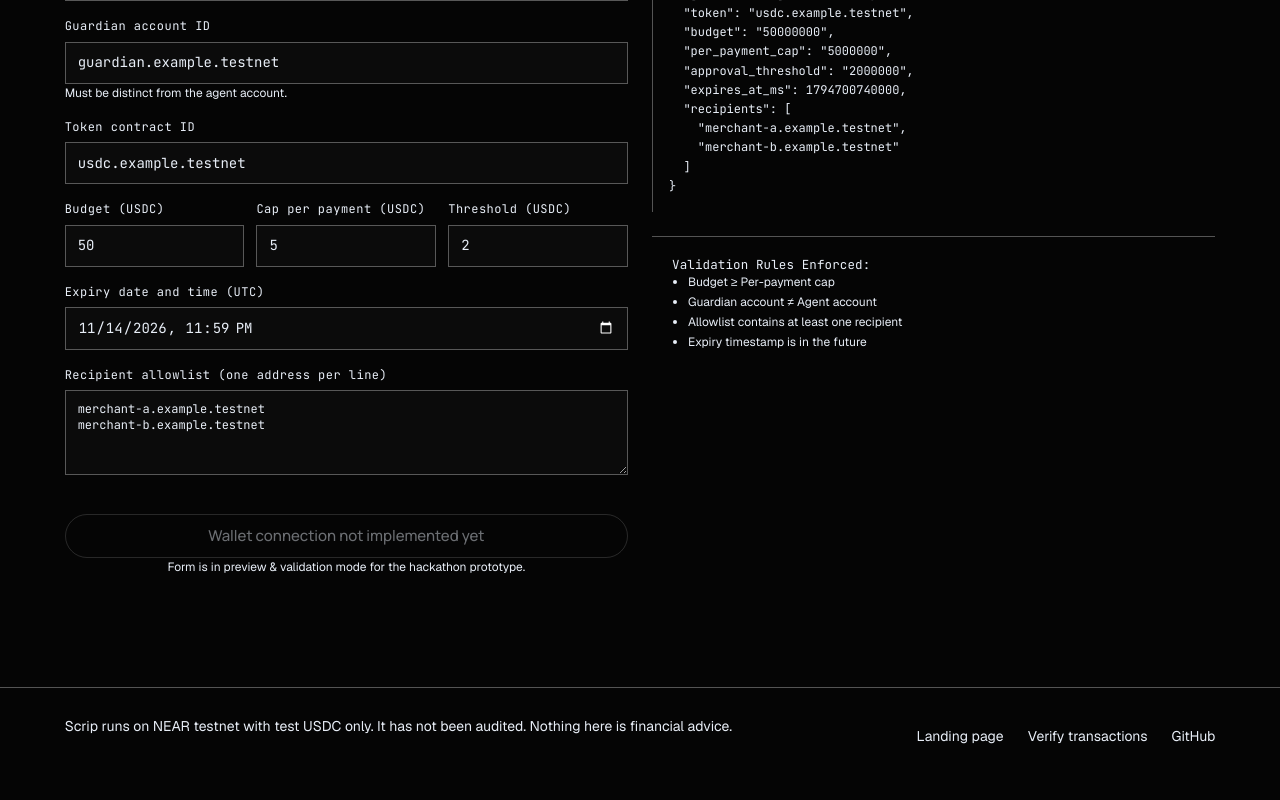
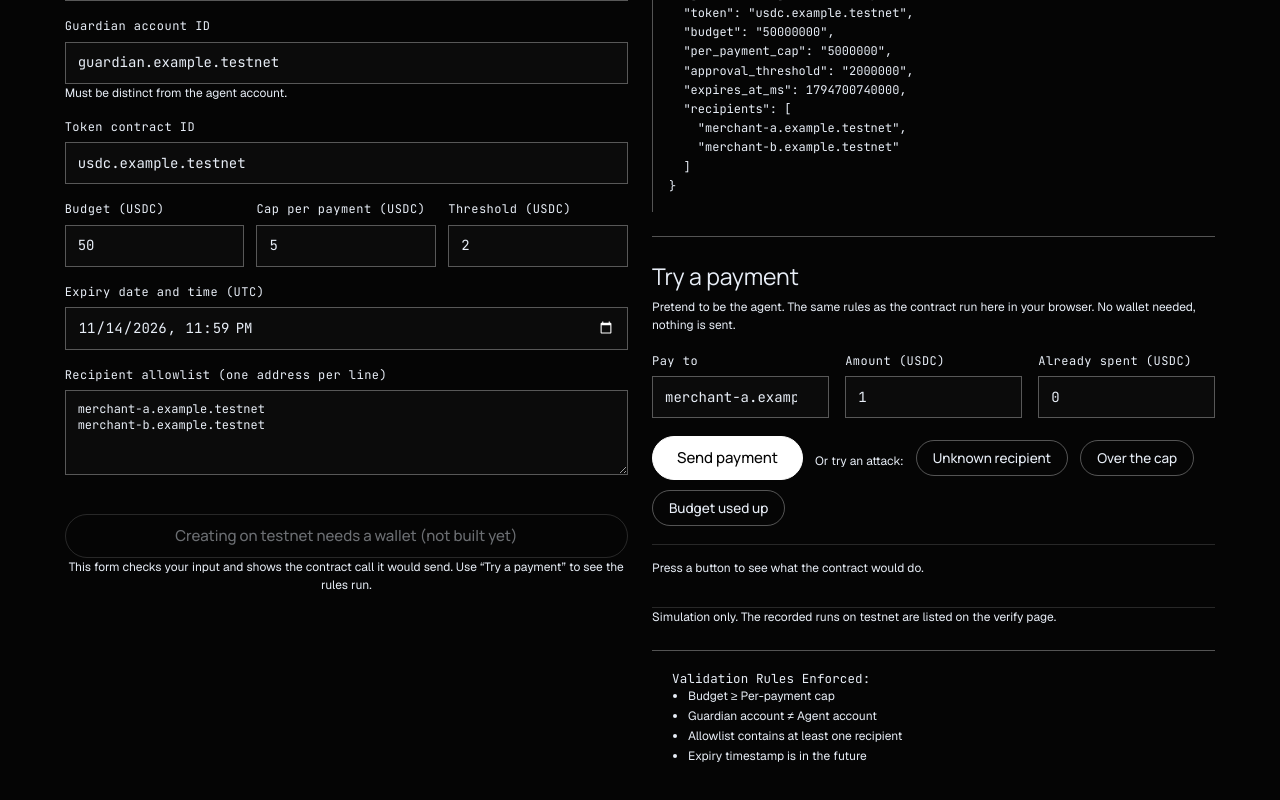
Before and after one commit to theodhorex/scrip, a Next.js app in the folder web/: page /mandates/new in a window 1280 px wide. Shown: the part 612-1412 px from the top of the page. Built offline with nearby package versions, Linux system fonts and the light colour scheme.

Commit message:
web: try-a-payment simulator on the new mandate page, clearer wallet note

```diff
--- a/web/src/app/dashboard.css
+++ b/web/src/app/dashboard.css
@@ -150,3 +150,10 @@ html:has(.nl-app), body:has(.nl-app) { background: #050505; }
 .nl-app .bp-btn-primary:hover { box-shadow: 0 0 0 4px rgba(255,255,255,.12); }
 .nl-app .bp-btn { transition: background-color .25s, color .25s, border-color .25s, box-shadow .35s var(--ease), transform .35s var(--ease); }
 .nl-app .bp-app-card .bp-app-link-cta span { transition: translate .35s var(--ease); }
+
+/* "Try a payment" panel on the new-mandate page */
+.nl-app .bp-app-try-grid { display: grid; grid-template-columns: repeat(3, minmax(0, 1fr)); gap: 14px 16px; margin-top: 18px; }
+@media (max-width: 700px) { .nl-app .bp-app-try-grid { grid-template-columns: minmax(0, 1fr); } }
+.nl-app .bp-app-try-actions { display: flex; flex-wrap: wrap; align-items: center; gap: 10px 12px; margin-top: 18px; }
+.nl-app .bp-app-try-result { min-height: 64px; margin-top: 18px; padding: 14px 0; border-top: 1px solid var(--line); border-bottom: 1px solid var(--line); animation: nl-dash-row .45s var(--ease) both; }
+.nl-app .bp-app-try-result .bp-app-chip { margin-right: 10px; }
--- a/web/src/components/NewMandateForm.tsx
+++ b/web/src/components/NewMandateForm.tsx
@@ -16,6 +16,7 @@ function getServerTime() {
   return 0;
 }
 import type { U128 } from "@/lib/types";
+import { TryPayment } from "./TryPayment";
 
 function parseUsdcToU128(input: string): { value: U128; error?: string } {
   const trimmed = input.trim();
@@ -352,10 +353,10 @@ export function NewMandateForm() {
             aria-disabled="true"
             className="bp-btn bp-btn-secondary bp-app-btn-off py-2.5"
           >
-            Wallet connection not implemented yet
+            Creating on testnet needs a wallet (not built yet)
           </button>
           <p className="bp-app-hint text-center">
-            Form is in preview &amp; validation mode for the hackathon prototype.
+            This form checks your input and shows the contract call it would send. Use &ldquo;Try a payment&rdquo; to see the rules run.
           </p>
         </div>
       </form>
@@ -379,6 +380,8 @@ export function NewMandateForm() {
           </pre>
         </div>
 
+        <TryPayment mandate={mandateArgsPreview} />
+
         <div className="bp-plate p-5 text-xs text-bp-muted space-y-2">
           <p className="bp-kicker">
             Validation Rules Enforced:
--- /dev/null
+++ b/web/src/components/TryPayment.tsx
@@ -0,0 +1,97 @@
+"use client";
+
+import { useId, useMemo, useState } from "react";
+import { evaluate, type RejectCode } from "@/lib/rules";
+
+type MandateArgs = {
+  budget: string;
+  per_payment_cap: string;
+  approval_threshold: string;
+  expires_at_ms: number;
+  recipients: string[];
+};
+
+const EXPLAIN: Record<RejectCode, string> = {
+  NOT_ACTIVE: "The mandate is not active.",
+  EXPIRED: "The mandate has expired.",
+  RECIPIENT_NOT_ALLOWED: "This recipient is not on the allowlist, so the contract refuses the payment.",
+  OVER_PER_PAYMENT_CAP: "The amount is above the per-payment cap (or zero).",
+  TOO_MANY_OPEN: "Too many payments are still waiting to settle.",
+  OVER_BUDGET: "Spent so far plus this payment would go past the budget.",
+  NEEDS_APPROVAL: "Above the approval threshold: the guardian must approve this exact payment first.",
+  APPROVAL_USED: "This approval was already used.",
+  APPROVAL_EXPIRED: "This approval has expired.",
+};
+
+function toUnits(usdc: string): string | null {
+  const t = usdc.trim();
+  if (!/^\d+(\.\d{1,6})?$/.test(t)) return null;
+  const [w, f = ""] = t.split(".");
+  return (BigInt(w) * BigInt(1000000) + BigInt(f.padEnd(6, "0"))).toString();
+}
+
+/** Lets a visitor try a payment against the mandate they are configuring. Runs the same rule order as the contract (src/lib/rules.ts) in the browser. No wallet, no transaction, no network call. */
+export function TryPayment({ mandate }: { mandate: MandateArgs }) {
+  const rid = useId(); const aid = useId(); const sid = useId();
+  const [recipient, setRecipient] = useState("");
+  const [amount, setAmount] = useState("1");
+  const [spent, setSpent] = useState("0");
+  const [run, setRun] = useState<{ n: number; at: number } | null>(null);
+  const go = () => setRun((r) => ({ n: (r?.n ?? 0) + 1, at: Date.now() }));
+
+  const target = recipient.trim() || mandate.recipients[0] || "";
+  const amountUnits = toUnits(amount);
+  const spentUnits = toUnits(spent);
+  const inputError = amountUnits === null ? "Amount must be a number with up to 6 decimals." : spentUnits === null ? "Spent so far must be a number with up to 6 decimals." : null;
+
+  const result = useMemo(() => {
+    if (!run || inputError || amountUnits === null || spentUnits === null) return null;
+    return evaluate(
+      { status: "Active", expiresAtMs: mandate.expires_at_ms || Number.MAX_SAFE_INTEGER, recipients: mandate.recipients, perPaymentCap: mandate.per_payment_cap, budget: mandate.budget, approvalThreshold: mandate.approval_threshold },
+      { deposited: mandate.budget, spent: spentUnits, nowMs: run.at },
+      { recipient: target, amount: amountUnits, nonce: 1 },
+    );
+    // `run` is the trigger: the result only updates when the visitor presses a button.
+  }, [run, inputError, amountUnits, spentUnits, target, mandate]);
+
+  const attack = (r: string, a: string) => { setRecipient(r); setAmount(a); go(); };
+  const cap = Number(mandate.per_payment_cap) / 1e6;
+  const budget = Number(mandate.budget) / 1e6;
+
+  return (
+    <section className="bp-plate bp-app-plate bp-app-try" aria-labelledby={`${rid}-h`}>
+      <h2 className="bp-app-section-title" id={`${rid}-h`} style={{ marginBottom: 4 }}>Try a payment</h2>
+      <p className="bp-app-hint">Pretend to be the agent. The same rules as the contract run here in your browser. No wallet needed, nothing is sent.</p>
+      <div className="bp-app-try-grid">
+        <div>
+          <label htmlFor={rid} className="bp-app-label">Pay to</label>
+          <input id={rid} list={`${rid}-list`} value={recipient} placeholder={mandate.recipients[0] ?? "account.testnet"} onChange={(e) => setRecipient(e.target.value)} className="bp-app-input" autoComplete="off" spellCheck={false} />
+          <datalist id={`${rid}-list`}>{mandate.recipients.map((r) => <option key={r} value={r} />)}</datalist>
+        </div>
+        <div>
+          <label htmlFor={aid} className="bp-app-label">Amount (USDC)</label>
+          <input id={aid} inputMode="decimal" value={amount} onChange={(e) => setAmount(e.target.value)} className="bp-app-input" />
+        </div>
+        <div>
+          <label htmlFor={sid} className="bp-app-label">Already spent (USDC)</label>
+          <input id={sid} inputMode="decimal" value={spent} onChange={(e) => setSpent(e.target.value)} className="bp-app-input" />
+        </div>
+      </div>
+      <div className="bp-app-try-actions">
+        <button type="button" className="bp-btn bp-btn-primary" onClick={go}>Send payment</button>
+        <span className="bp-app-hint">Or try an attack:</span>
+        <button type="button" className="bp-btn bp-btn-secondary bp-btn-sm" onClick={() => attack("attacker.testnet", "1")}>Unknown recipient</button>
+        <button type="button" className="bp-btn bp-btn-secondary bp-btn-sm" onClick={() => attack(mandate.recipients[0] ?? "", String(cap + 1))}>Over the cap</button>
+        <button type="button" className="bp-btn bp-btn-secondary bp-btn-sm" onClick={() => { setSpent(String(budget)); attack(mandate.recipients[0] ?? "", String(Math.min(cap, 1))); }}>Budget used up</button>
+      </div>
+      <div role="status" aria-live="polite" className="bp-app-try-result" key={run?.n ?? 0}>
+        {inputError ? <p className="text-bp-reject text-xs">{inputError}</p> : result === null ? <p className="bp-app-hint">Press a button to see what the contract would do.</p> : result.ok ? (
+          <p><span className="bp-app-chip bp-app-chip-pass">ALLOWED</span> <span className="text-bp-muted text-xs">The payment passes every rule and would be sent.</span></p>
+        ) : (
+          <p><span className="bp-app-chip bp-app-chip-reject">REJECTED: {result.code}</span> <span className="text-bp-muted text-xs">{EXPLAIN[result.code]}</span></p>
+        )}
+      </div>
+      <p className="bp-app-hint">Simulation only. The recorded runs on testnet are listed on the <a className="bp-app-inline" href="/verify">verify page</a>.</p>
+    </section>
+  );
+}
```
